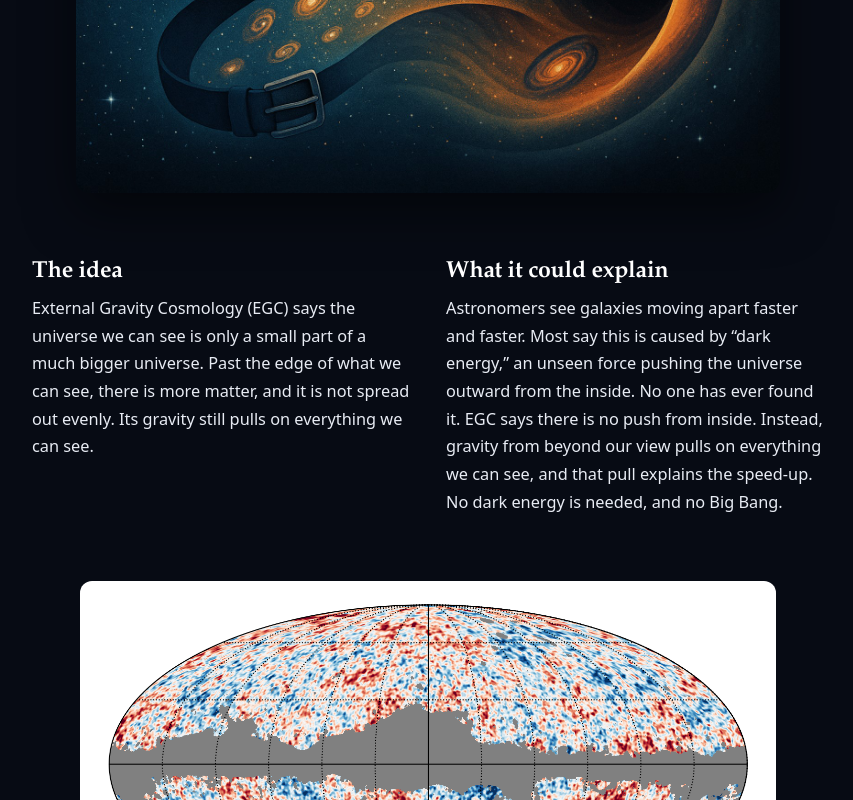
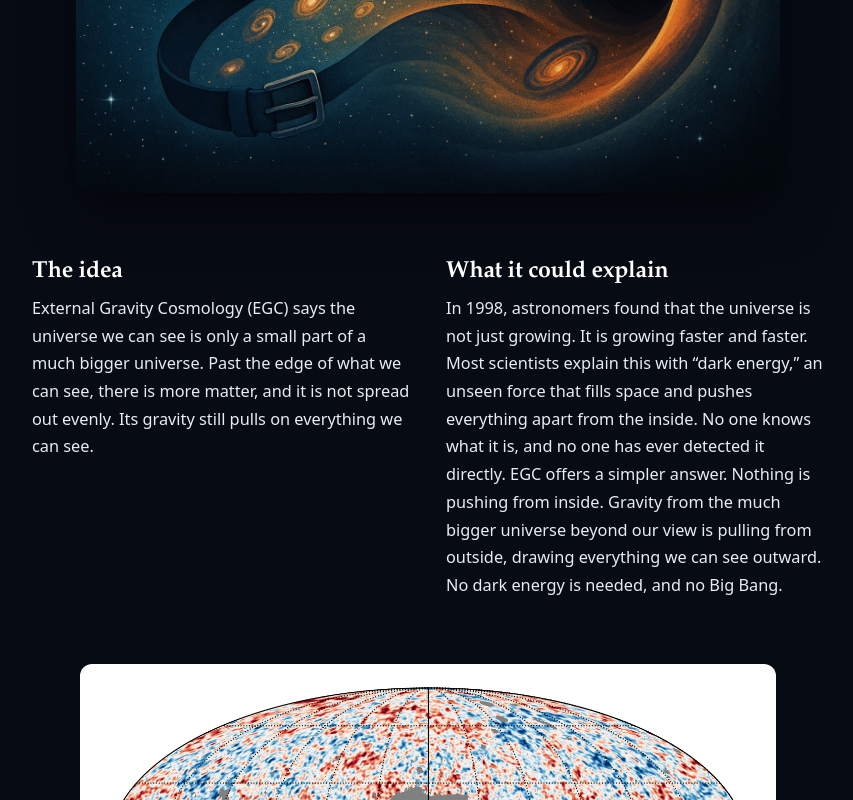
Before and after one commit to EGCosmology/egcosmology-site, a plain HTML site: page index.html in a window 1280 px wide. Shown: the part 500-1300 px from the top of the page, without its empty margins (212-1065 px from the left). Drawn offline with Linux system fonts and the light colour scheme.

Commit message:
Revert "Homepage: 'What it could explain' uses Tom's chosen Version A"
This reverts commit d1b64ac198b30de63352b6d102dbe580a19477bd.

```diff
--- a/index.html
+++ b/index.html
@@ -47,7 +47,7 @@
       </section>
       <section class="block">
         <h2>What it could explain</h2>
-        <p>Astronomers see galaxies moving apart faster and faster. Most say this is caused by “dark energy,” an unseen force pushing the universe outward from the inside. No one has ever found it. EGC says there is no push from inside. Instead, gravity from beyond our view pulls on everything we can see, and that pull explains the speed-up. No dark energy is needed, and no Big Bang.</p>
+        <p>In 1998, astronomers found that the universe is not just growing. It is growing faster and faster. Most scientists explain this with “dark energy,” an unseen force that fills space and pushes everything apart from the inside. No one knows what it is, and no one has ever detected it directly. EGC offers a simpler answer. Nothing is pushing from inside. Gravity from the much bigger universe beyond our view is pulling from outside, drawing everything we can see outward. No dark energy is needed, and no Big Bang.</p>
       </section>
     </div>
 
```
